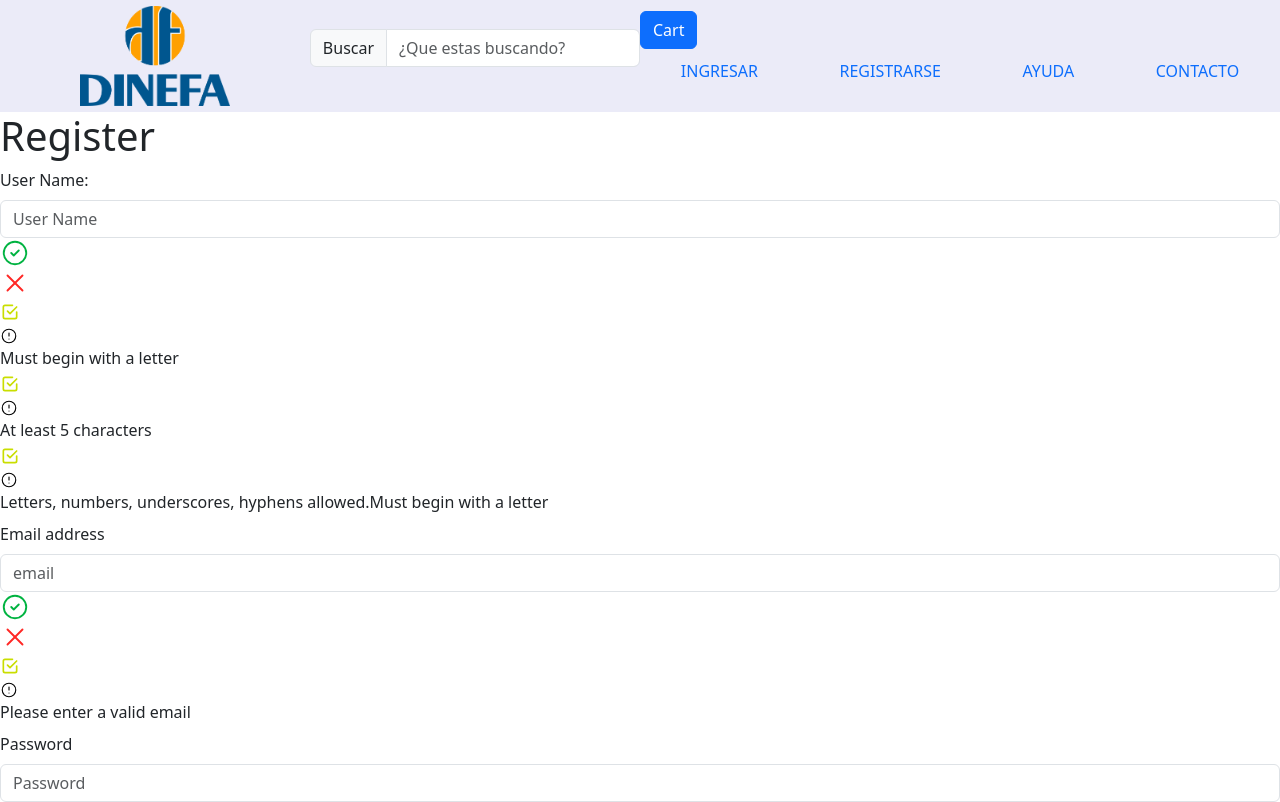
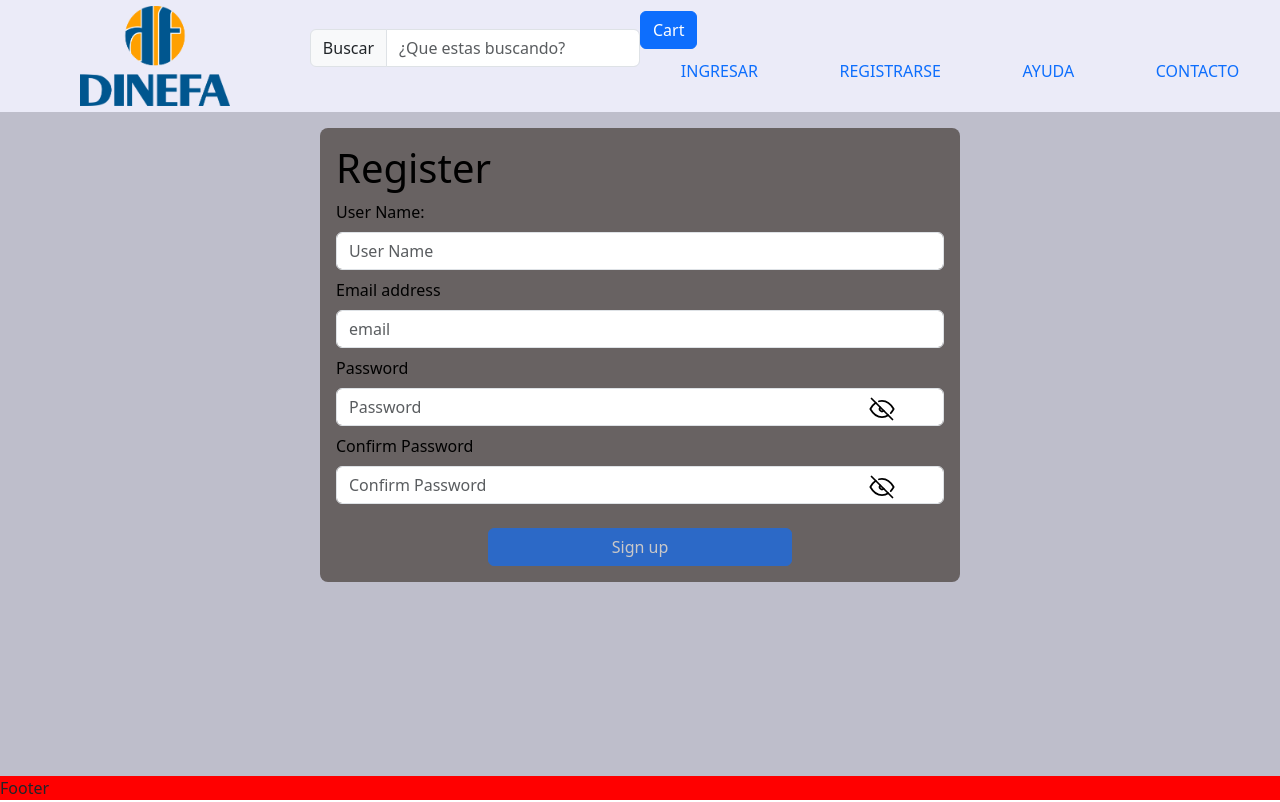
Before and after one commit to AdrianoAbdelnur/dinefa-shop-frontend, a React (Create React App) app: page /register in a window 1280 px wide. Shown: the top 802 px of the page. Built offline with nearby package versions, Linux system fonts and the light colour scheme.

Commit message:
Se agregan estilos al register

```diff
--- a/src/components/pages/register/Register.js
+++ b/src/components/pages/register/Register.js
@@ -7,6 +7,7 @@ import Alerticon from '../../../assets/icons/Alerticon';
 import X from '../../../assets/icons/X';
 import EyeOff from '../../../assets/icons/EyeOff';
 import EyeCheck from '../../../assets/icons/EyeCheck';
+import './register.css'
 
     const USER_REGEX = /^[A-z][A-z0-9-_]{4,16}$/;
     const EMAIL_REGEX = /^\w+([.-]?\w+)*@\w+([.-]?\w+)*(\.\w{2,3})+$/;
--- a/src/components/pages/register/register.css
+++ b/src/components/pages/register/register.css
@@ -0,0 +1,68 @@
+.register_container {
+    background-color: rgb(190, 190, 203);
+    background-size: cover;
+    flex: 1;
+    display: flex;
+    justify-content: center;
+    width: 100%;
+}
+
+.form_container {
+    width: 50%;
+    min-width: 340px;
+    border-radius: .5rem;
+    background-color: rgb(104, 98, 98);
+    padding: 1rem;
+    color: black;
+    margin: 1rem 0;
+    display: flex;
+    flex-direction: column;
+    height: fit-content;
+}
+
+.hide{
+    display: none;
+}
+
+.input_container_register {
+    position: relative;
+}
+
+.validation{
+    position: absolute;
+    right: .5rem;
+    bottom: 2px;
+}
+
+.eye{
+    position: absolute;
+    right: 3rem;
+    bottom: 3px;
+}
+
+.icono {
+    display: inline;
+}
+
+.advert_container {
+    display: flex;
+    flex-direction: column;
+    background-color: rgb(154, 152, 152);
+    margin-top: 4px;
+    border-radius: .4rem;
+    padding: .2rem;
+    position: absolute;
+    z-index: 100;
+    width: 45%;
+    min-width: 290px;
+}
+
+.advert_content {
+    font-size: small;
+    display: flex;
+    align-items: center;
+}
+
+.buttonSubmit {
+    background-color: #29AEA9 !important;
+}
```
